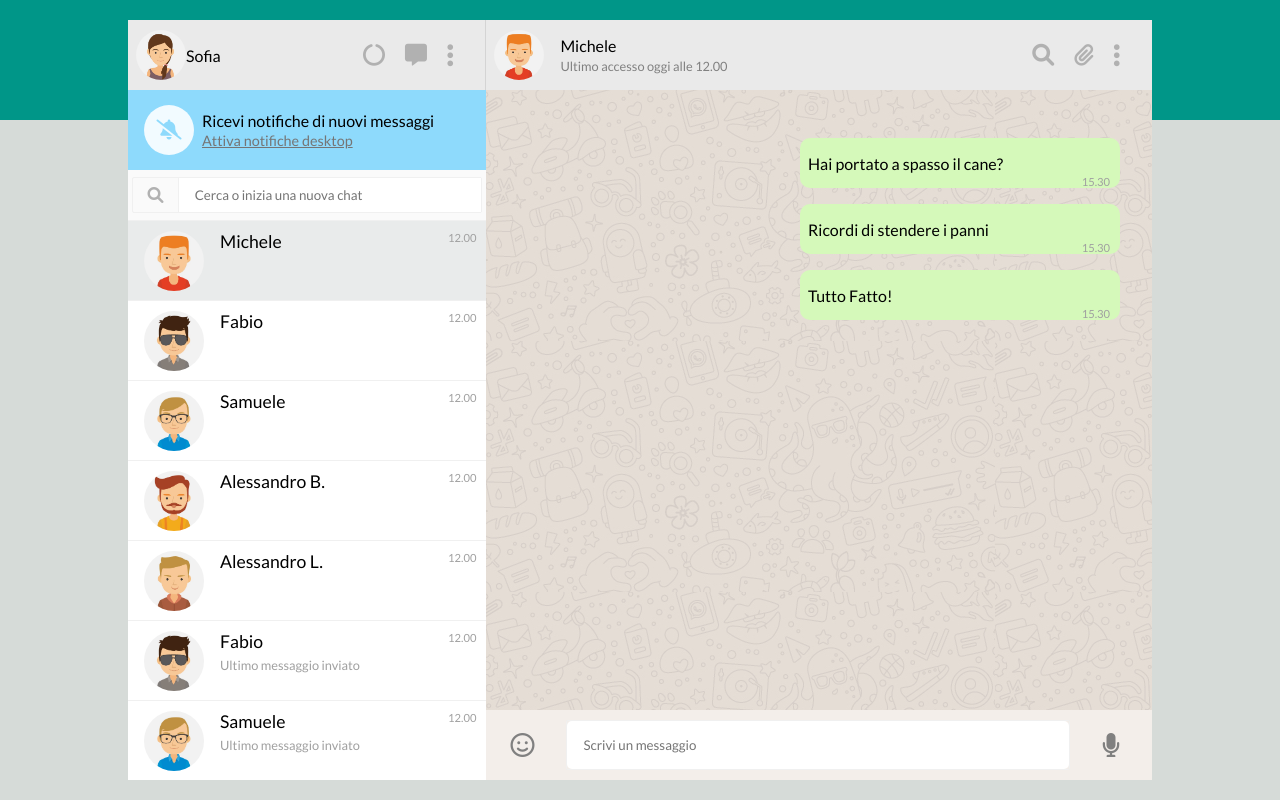
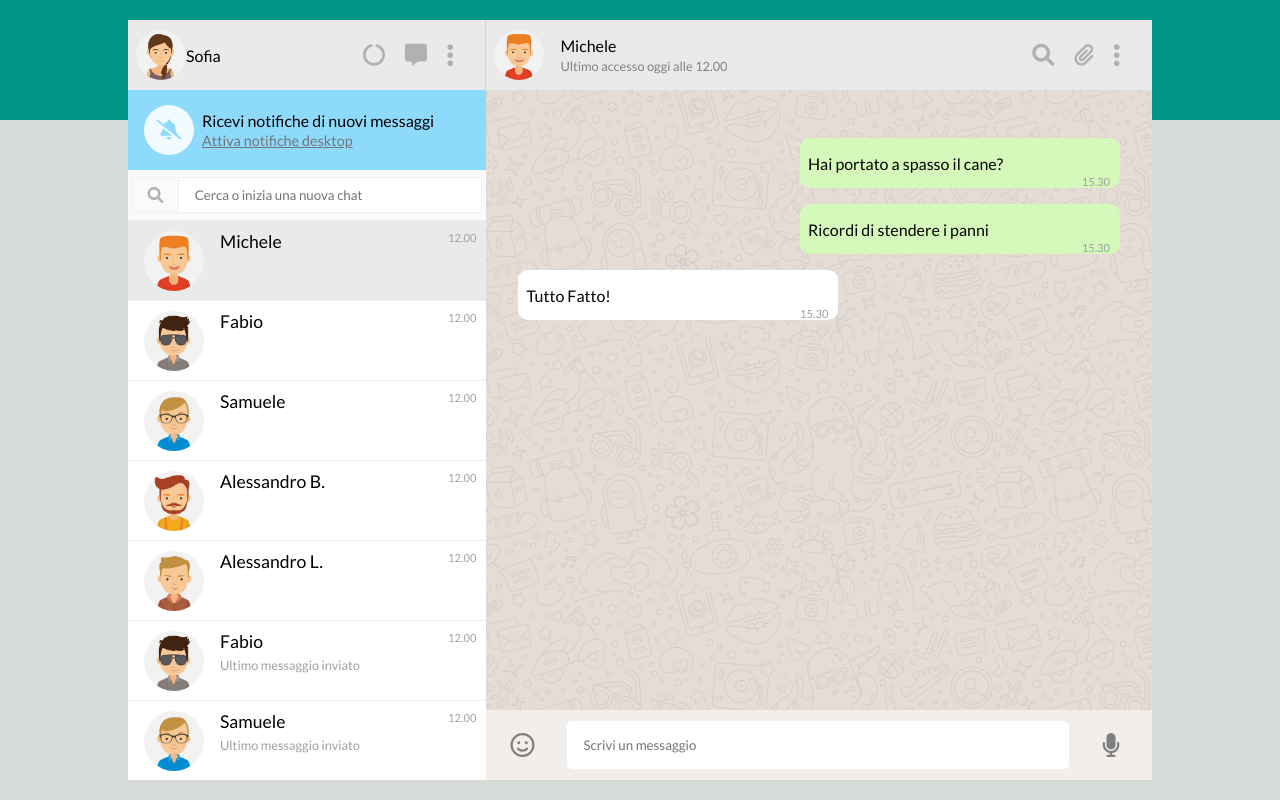
Before and after one commit to AdeAde99/vue-boolzapp, a plain HTML site: page index.html in a window 1280 px wide. Drawn offline with nearby package versions, Linux system fonts and the light colour scheme.

Commit message:
milestone 2 e 3

```diff
--- a/index.html
+++ b/index.html
@@ -139,9 +139,9 @@
         <section class="messageContainer">
             <div class="profileContainer">
                 <div class="containerImgEName" style="gap: 1rem;">
-                    <img src="img/avatar_1.jpg" alt="" class="imageIo image">
+                    <img :src="arrChats[activeIndex].user.image" alt="" class="imageIo image">
                     <div style="display: flex; flex-direction: column; gap: 0.2rem;">
-                        <p>Michele</p>
+                        <p>{{arrChats[activeIndex].user.name}}</p>
                         <p style="color: grey; font-size: 0.8rem">Ultimo accesso oggi alle 12.00</p>
                     </div>
                 </div>
@@ -152,7 +152,7 @@
                 </div>
             </div>
             <div class="chatMessage">
-                <div v-for="message in arrChats[activeIndex].arrMessages" class="message sent">
+                <div v-for="message in arrChats[activeIndex].arrMessages" class="message" :class="message.sent ? 'sent' : 'recieved'">
                     <div class="text">{{message.text}}</div>
                     <div class="timeMessage" style="align-self: flex-end;">15.30</div>
                 </div>
@@ -164,7 +164,7 @@
                     </div>
                 </div>
                 <div class="insideSearchContainer">
-                    <input type="text" placeholder="Scrivi un messaggio" class="inputSearch" style="border-radius: 5px;">
+                    <input @keyup.enter="addMessage()" type="text" placeholder="Scrivi un messaggio" class="inputSearch" style="border-radius: 5px;" v-model="arrChats[activeIndex].newMessage">
                 </div>
                 <div class="optionsProfile2">
                     <i class="fas fa-microphone"></i>
--- a/javascript/script.js
+++ b/javascript/script.js
@@ -8,20 +8,21 @@ const app = new Vue ({
                     name: 'Michele',
                     image: 'img/avatar_1.jpg',
                 },
+                newMessage: '',
                 arrMessages: [
                     {
                         text:'Hai portato a spasso il cane?',
-                        time:'',
+                        time:'2022-01-06T12:00:30',
                         sent: true,
                     },
                     {
                         text:'Ricordi di stendere i panni',
-                        time:'',
+                        time:'2022-01-06T12:01:30',
                         sent: true,
                     },
                     {
                         text:'Tutto Fatto!',
-                        time:'',
+                        time:'2022-01-06T12:02:30',
                         sent: false,
                     },
                 ]
@@ -31,21 +32,22 @@ const app = new Vue ({
                     name: 'Fabio',
                     image: 'img/avatar_2.jpg',
                 },
+                newMessage: '',
                 arrMessages: [
                     {
-                        text:'',
-                        time:'',
+                        text:'Esci il cane',
+                        time:'2022-01-06T12:03:30',
                         sent: true,
                     },
                     {
-                        text:'',
-                        time:'',
+                        text:'Dai acqua alle piante',
+                        time:'2022-01-06T12:04:30',
                         sent: true,
                     },
                     {
-                        text:'',
-                        time:'',
-                        sent: true,
+                        text:'Sarà fatto',
+                        time:'2022-01-06T12:05:30',
+                        sent: false,
                     },
                 ]
             },
@@ -54,21 +56,22 @@ const app = new Vue ({
                     name: 'Samuele',
                     image: 'img/avatar_3.jpg',
                 },
+                newMessage: '',
                 arrMessages: [
                     {
-                        text:'',
-                        time:'',
+                        text:'Ciao come stai?',
+                        time:'2022-01-06T12:06:30',
                         sent: true,
                     },
                     {
-                        text:'',
-                        time:'',
+                        text:'Ciao',
+                        time:'2022-01-06T12:07:30',
                         sent: true,
                     },
                     {
-                        text:'',
-                        time:'',
-                        sent: true,
+                        text:'Bene',
+                        time:'2022-01-06T12:08:30',
+                        sent: false,
                     },
                 ]
             },
@@ -77,21 +80,22 @@ const app = new Vue ({
                     name: 'Alessandro B.',
                     image: 'img/avatar_4.jpg',
                 },
+                newMessage: '',
                 arrMessages: [
                     {
-                        text:'',
-                        time:'',
+                        text:'Ciao',
+                        time:'2022-01-06T12:09:30',
                         sent: true,
                     },
                     {
-                        text:'',
-                        time:'',
+                        text:'Come va!?',
+                        time:'2022-01-06T12:10:30',
                         sent: true,
                     },
                     {
-                        text:'',
-                        time:'',
-                        sent: true,
+                        text:'Tutto a posto',
+                        time:'2022-01-06T12:11:30',
+                        sent: false,
                     },
                 ]
             },
@@ -100,21 +104,22 @@ const app = new Vue ({
                     name: 'Alessandro L.',
                     image: 'img/avatar_5.jpg',
                 },
+                newMessage: '',
                 arrMessages: [
                     {
-                        text:'',
-                        time:'',
+                        text:'Ciao',
+                        time:'2022-01-06T12:12:30',
                         sent: true,
                     },
                     {
-                        text:'',
-                        time:'',
+                        text:'cosa vuoi mangiare stasera?',
+                        time:'2022-01-06T12:13:30',
                         sent: true,
                     },
                     {
-                        text:'',
-                        time:'',
-                        sent: true,
+                        text:'La pizza',
+                        time:'2022-01-06T12:14:30',
+                        sent: false,
                     },
                 ],
             },
@@ -125,5 +130,32 @@ const app = new Vue ({
         changeSelected(index) {
             this.activeIndex = index;
         },
-    }
+
+        addMessage() {
+            const activeChat = this.arrChats[this.activeIndex];
+            const message = {
+                text: activeChat.newMessage,
+                date: '',
+                sent: true
+            };
+            activeChat.arrMessages.push(message);
+            activeChat.newMessage = '';
+
+            this.okDopoUnSecondo();
+        },
+
+        okDopoUnSecondo() {
+            setTimeout(this.addOk, 1000);
+        },
+        addOk() {
+            const activeChat = this.arrChats[this.activeIndex];
+            const message = {
+                text: 'ok',
+                date:'',
+                sent: false
+            };
+            activeChat.arrMessages.push(message);
+        },
+    },
+
 });
```
